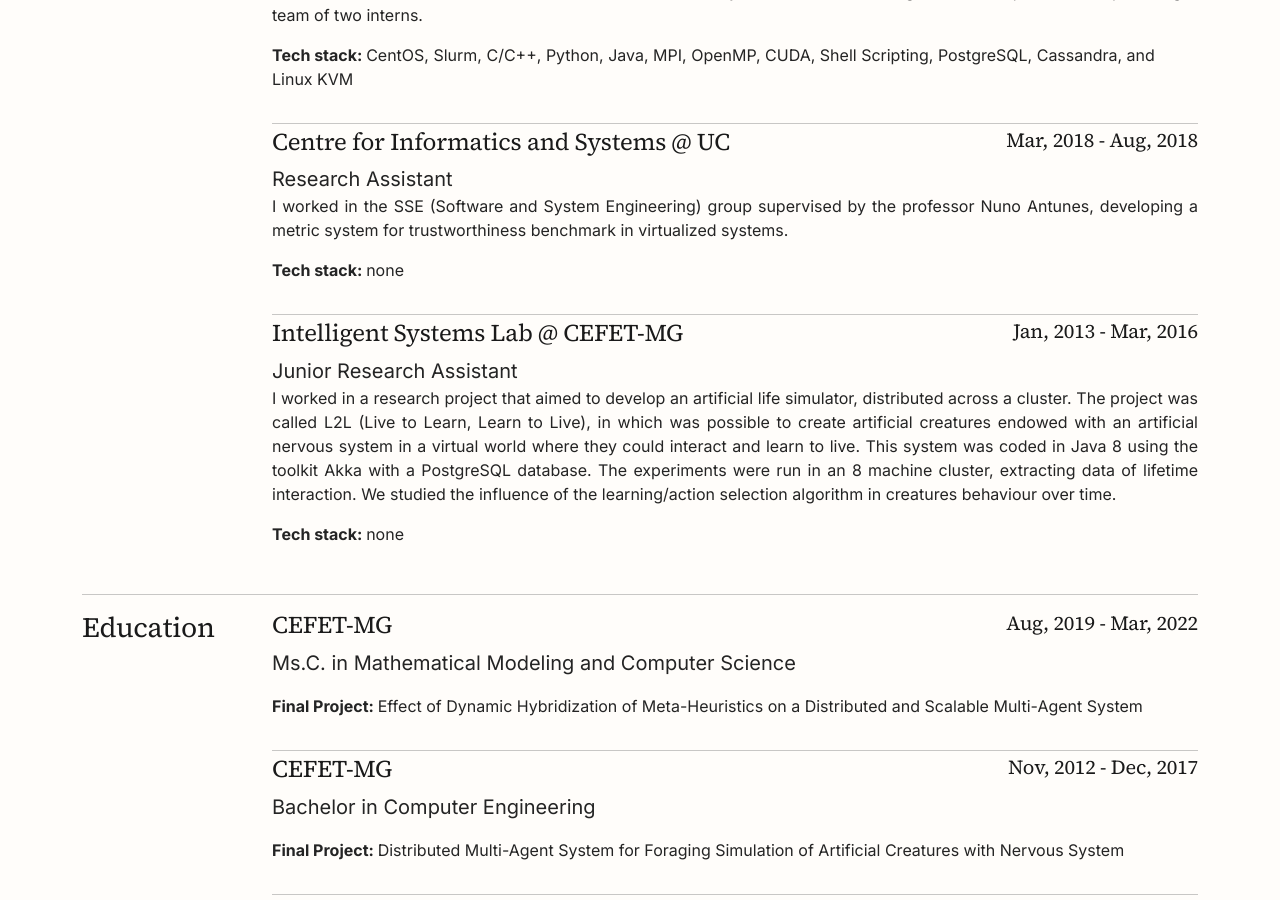
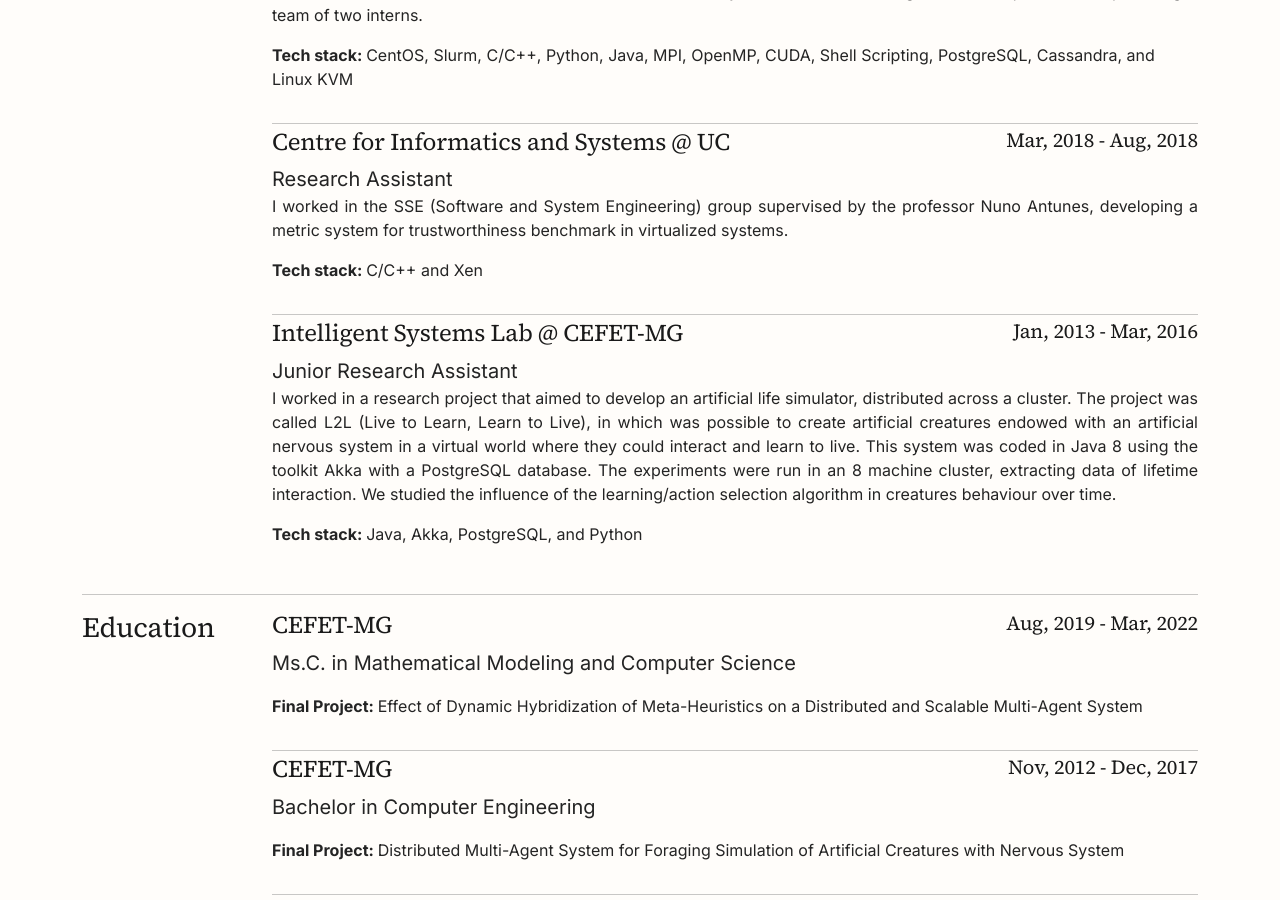
Before and after one commit to felipedreis/felipedreis.github.io, a Jekyll site: the page built from cv.html, in a window 1280 px wide and 900 px high, scrolled down 1760 px. Built offline with Jekyll 4.4.1, drawn with Linux system fonts in a browser that asks for light colours.

Commit message:
changes to the cv

```diff
--- a/_data/cv.yml
+++ b/_data/cv.yml
@@ -128,7 +128,8 @@
         start: Mar, 2018
         end: Aug, 2018
         tech:
-          - none
+          - C/C++
+          - Xen
   - company: Intelligent Systems Lab @ CEFET-MG
     roles:
       - position: Junior Research Assistant
@@ -142,7 +143,10 @@
         start: Jan, 2013
         end: Mar, 2016
         tech:
-          - none
+          - Java
+          - Akka
+          - PostgreSQL
+          - Python
 
 education:
   - institution: CEFET-MG
--- a/cv.html
+++ b/cv.html
@@ -45,7 +45,9 @@
                 <div class="d-flex flex-column mb-3">
                     <div class="d-flex flex-row justify-content-between">
                         <h4>{{ job.company }}</h4>
+                        {% if job.roles.size == 1 %}
                         <h5>{{ company_start }} - {{ company_end }}</h5>
+                        {% endif %}
                     </div>
                     {% for role in job.roles %}
                         <div class="{% unless forloop.first %}mt-3{% endunless %}">
```
Also changed, not shown: 1 other file.
